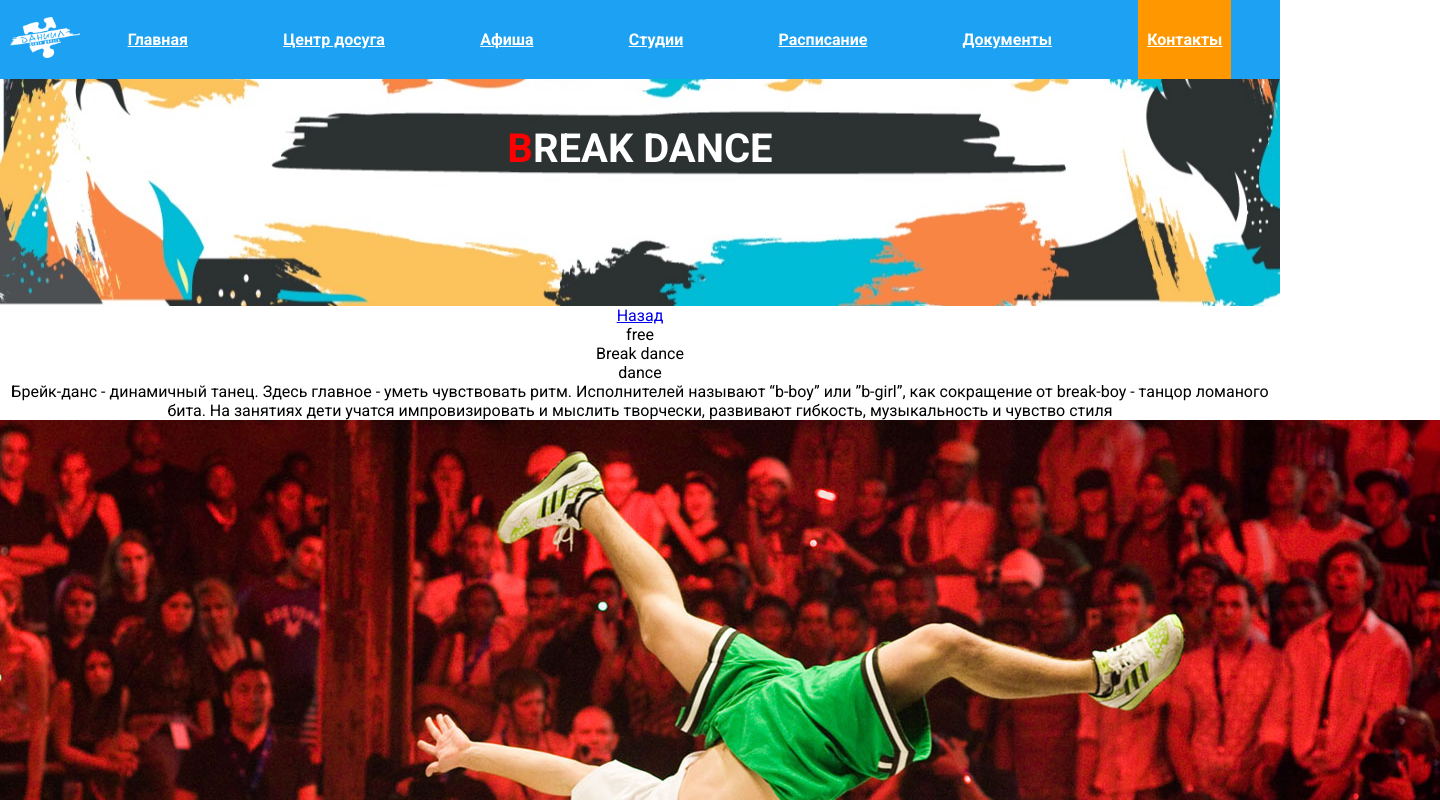
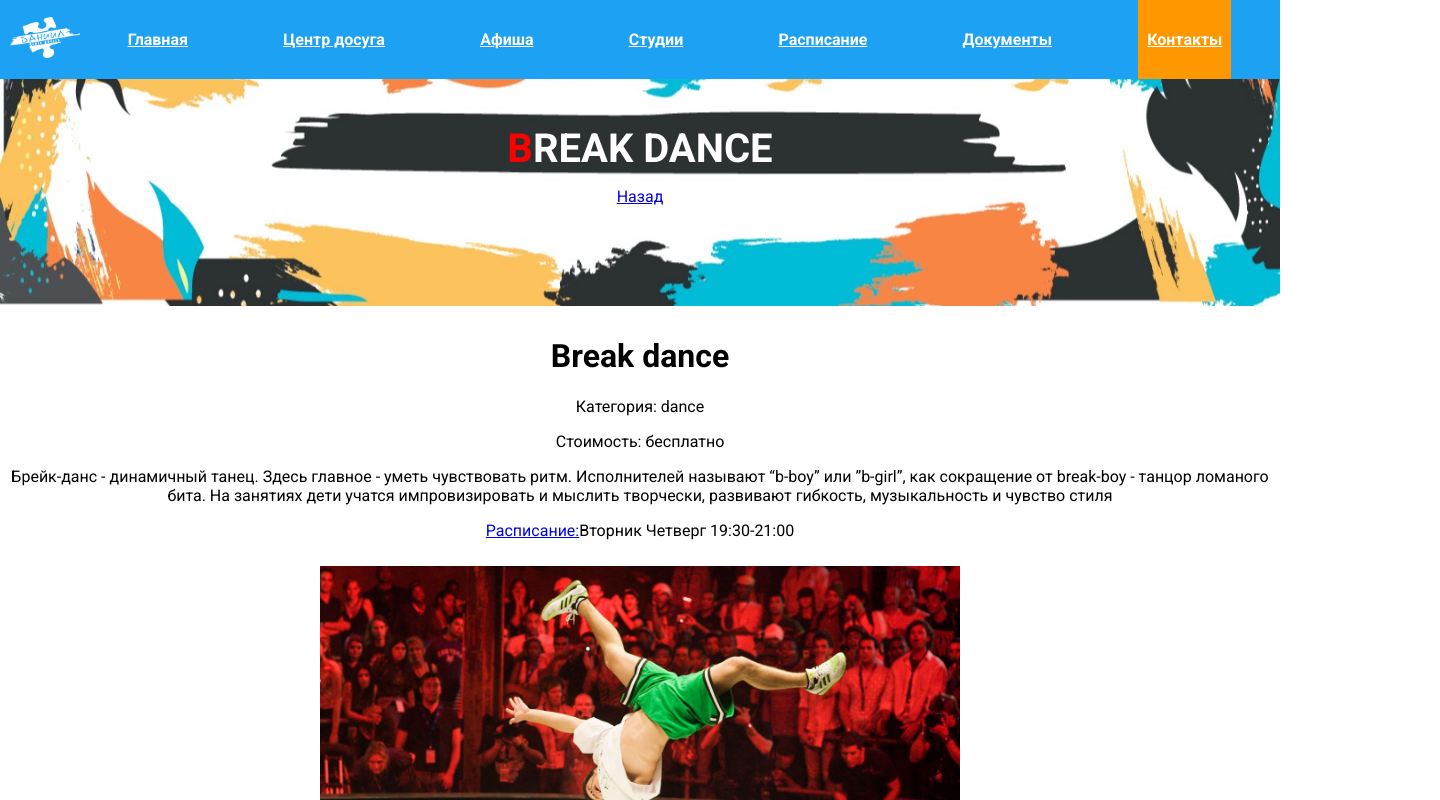
Before and after one commit to cartario/gbu-second, a React (Create React App) app in the folder client/: page /detail/1 in a window 1280 px wide. Shown: the top 800 px of the page, 1440 px wide, since content can reach past the window. Built offline with nearby package versions, Linux system fonts and the light colour scheme.

Commit message:
detailPage

```diff
--- a/client/src/components/header.jsx
+++ b/client/src/components/header.jsx
@@ -1,9 +1,12 @@
 import React from 'react';
+import {useHistory} from 'react-router-dom';
 
 export default function ({title}) {
+  const history = useHistory();
   return (
     <header className="title-header">
       <h1 className="title-top"><span>{title}</span></h1>
+      <a className="title-goback" href="#" onClick={()=>history.goBack()} >Назад</a>
     </header>
   );
 };
--- a/client/src/components/welcome.jsx
+++ b/client/src/components/welcome.jsx
@@ -58,7 +58,7 @@ const WelcomeBlock = () => {
               <a href={`/detail/${card.id}`}>{card.title}</a>
             </p>
           ))}
-        <h3>Также в скором времени у нас появятся мероприятия</h3>
+        {/* <h3>Также в скором времени у нас появятся мероприятия</h3> */}
         {/* <h3>Совсем скоро у нас состоится концерт! Подробности в анонсе</h3> */}
       </section>
     </>
--- a/client/src/data/data.js
+++ b/client/src/data/data.js
@@ -14,9 +14,9 @@ export const cards = [
     cardUrl: breakingCard,
     price: 'free',
     type: 'dance',
-    timeFrom: 19,
-    timeTo: 21,
-    repeatDays: [2]
+    timeFrom: '19:30',
+    timeTo: '21:00',
+    repeatDays: [2, 4]
   },
   {
     id: 2,
@@ -36,9 +36,9 @@ export const cards = [
     cardUrl: guitarCard,
     price: 'free',
     type: 'music',
-    timeFrom: 16,
-    timeTo: 20,
-    repeatDays: [2]
+    timeFrom: '18:00',
+    timeTo: '20:30',
+    repeatDays: [2,5]
   },
   {
     id: 4,
--- a/client/src/index.scss
+++ b/client/src/index.scss
@@ -51,3 +51,4 @@ body {
  @import './styles/grid.scss';
  @import './styles/header.scss';
  @import './styles/ripple.scss';
+ @import './styles/detail-page.scss';
--- a/client/src/pages/detail-page.jsx
+++ b/client/src/pages/detail-page.jsx
@@ -1,13 +1,14 @@
 import React from 'react';
 import Navbar from '../components/navbar';
 import Header from '../components/header';
-import {useParams, useHistory} from 'react-router-dom';
+import {useParams} from 'react-router-dom';
 import {cards} from '../data/data';
+
+const daysOfWeek = ['Восересенье ','Понедельник ','Вторник ','Среда ','Четверг ','Пятница ','Суббота '];
 
 const DetailPage = () => {
   const [card, setCard] = React.useState(null);
   const cardId = useParams().id;
-  const history = useHistory();
 
   React.useEffect(()=>{
     //TODO fetch card by id
@@ -22,12 +23,20 @@ const DetailPage = () => {
     <>
       <Navbar />
       <Header title={card.title}/>
-      <a href="#" onClick={()=>history.goBack()} >Назад</a>
-      <div>{card.price}</div>
-      <div>{card.title}</div>
-      <div>{card.type}</div>
-      <div>{card.description}</div>
-      <img src={card.cardUrl} alt="cardImg"/>
+      <main className="detailPage">
+        <div className="detailPage__info">
+          <h1>{card.title}</h1>
+          <p>Категория: {card.type}</p>
+          <p>Стоимость: {card.price==='free'? "бесплатно" : card.price}</p>
+          <p>{card.description}</p>
+          <p><a href="/schedule">Расписание:</a>
+            <span>{card.repeatDays.map((day)=>daysOfWeek[day])}</span>
+            <span>{card.timeFrom}-{card.timeTo}</span>
+          </p>
+        </div>
+        <img className="detailPage__img" src={card.cardUrl} alt="cardImg"/>
+      </main>
+
     </>
   );
 };
--- a/client/src/pages/schedule.jsx
+++ b/client/src/pages/schedule.jsx
@@ -1,6 +1,7 @@
 import React from 'react';
 import Navbar from '../components/navbar';
 import Header from '../components/header';
+import {useParams, useHistory} from 'react-router-dom';
 import CCF_000090 from '../uploads/2020/11/CCF_000090.pdf';
 import CCF_000062 from '../uploads/2020/10/CCF_000062.pdf';
 import CCF_000058 from '../uploads/2020/09/CCF_000058.pdf';
@@ -46,6 +47,7 @@ const schedules = [
 ];
 
 const Schedule = () => {
+
   return (
     <>
       <Navbar />
--- /dev/null
+++ b/client/src/styles/detail-page.scss
@@ -0,0 +1,17 @@
+.detailPage {
+
+}
+
+.detailPage__info{
+  padding: 10px;
+}
+
+.detailPage__img {
+  width: 50%;
+}
+
+@media(max-width: 415px){
+  .detailPage__img {
+    width: 100%;
+  }
+}
--- a/client/src/styles/header.scss
+++ b/client/src/styles/header.scss
@@ -21,6 +21,11 @@
   }
 }
 
+.title-goback{
+  display: block;
+  margin-top: 15px;
+}
+
 @media(max-width: 415px){
   .title-header{
     height: 137px;
```
Also changed, not shown: 1 other file (tests, documents, lock files or other folders).
